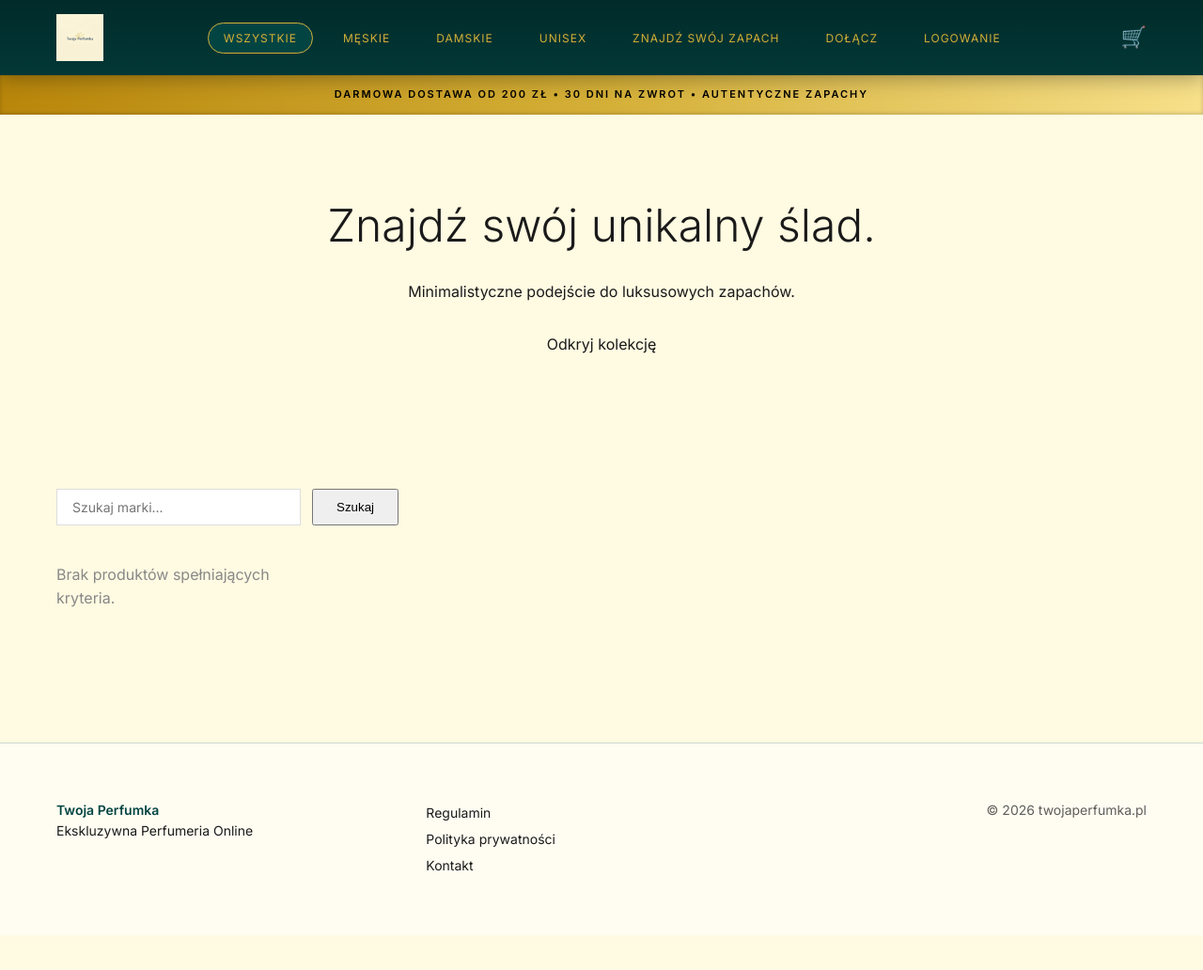
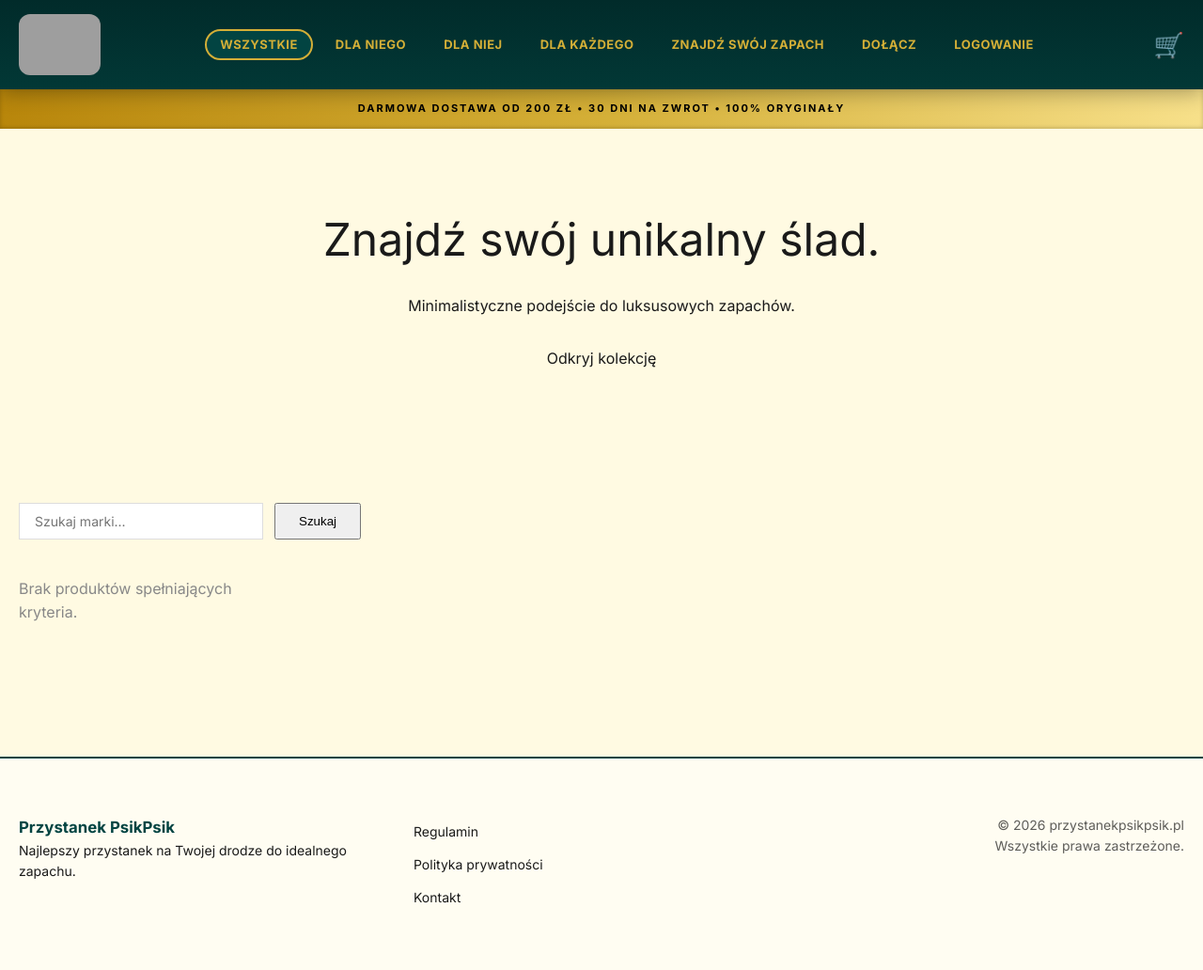
Before and after one commit to Camilleus/perfumy-mlm, a Django app: page / in a window 1280 px wide. Shown: the whole page at 94% size. Before the commit the page ends 995 px from the top, so only its background shows below. Run offline with Django 5.2, Linux system fonts and the light colour scheme; data that the repository does not hold is empty; grey boxes are pictures that could not be loaded.

Commit message:
added new logo, fixed flying logout button

```diff
--- a/templates/base.html
+++ b/templates/base.html
@@ -4,70 +4,96 @@
 <head>
     <meta charset="UTF-8">
     <meta name="viewport" content="width=device-width, initial-scale=1.0">
-    <title>Twoja Perfumka</title>
-    <link href="https://fonts.googleapis.com/css2?family=Inter:wght@300;400;600&display=swap" rel="stylesheet">
+    <title>Przystanek PsikPsik | Twój świat zapachów</title>
+    <link href="https://fonts.googleapis.com/css2?family=Inter:wght@400;700&display=swap" rel="stylesheet">
     <style>
         :root {
             --bg-main: #FFFAE2;
-            /* Poprawka 3: Ciemniejsza zieleń z nutą niebieskiego */
             --accent-dark: #012b2a;
-            /* Poprawka 4: Forest Green do przycisków/zakładek */
             --forest-green: #024442;
             --gold: #D4AF37;
-            /* Poprawka 5: Złoty gradient do paska */
             --gold-gradient: linear-gradient(90deg, #b8860b 0%, #D4AF37 50%, #f7e08a 100%);
-            /* Poprawka 6: Gradient dla Navbaru */
             --nav-gradient: linear-gradient(180deg, #012b2a 0%, #023836 100%);
             --text-dark: #1A1A1A;
         }
 
         * { margin: 0; padding: 0; box-sizing: border-box; }
         body { font-family: 'Inter', sans-serif; background: var(--bg-main); color: var(--text-dark); line-height: 1.6; }
-        .container { max-width: 1200px; margin: 0 auto; padding: 0 20px; }
+        .container { max-width: 1300px; margin: 0 auto; padding: 0 20px; }
         a { text-decoration: none; color: inherit; }
 
         header {
             padding: 15px 0;
             position: sticky;
             top: 0;
-            background: var(--nav-gradient); /* Poprawka 6 */
+            background: var(--nav-gradient);
             z-index: 1000;
             box-shadow: 0 4px 20px rgba(0,0,0,0.3);
         }
 
         nav {
             display: grid;
-            grid-template-columns: auto 1fr auto; /* Poprawka 2: Miejsce na nowe logo */
+            grid-template-columns: auto 1fr auto;
             align-items: center;
-            gap: 40px;
+            gap: 30px;
         }
 
-        .logo img { height: 50px; width: auto; display: block; }
+        .logo img {
+            height: 65px; /* Zwiększone z 55px dla lepszej widoczności */
+            width: auto;
+            display: block;
+            border-radius: 12px; /* Zaokrąglenie rogów dla kwadratowego logo */
+            transition: transform 0.2s; /* Delikatny efekt na hover */
+        }
 
-        .nav-links { display: flex; gap: 15px; justify-content: center; list-style: none; }
+        .logo img:hover {
+            transform: scale(1.03); /* Subtelne powiększenie po najechaniu */
+        }
 
-        /* Poprawka 4: Nowy styl zakładek */
-        .nav-links a, .nav-links button {
-            font-size: 12px;
+        .nav-links {
+            display: flex;
+            gap: 8px; /* Zmniejszony odstęp z 15px na 8px, aby pomieścić dodatkowy przycisk */
+            justify-content: center;
+            list-style: none;
+            align-items: center; /* Centrowanie w pionie wszystkich elementów */
+        }
+
+        .nav-links li {
+            display: flex;
+            align-items: center;
+        }
+
+        .nav-links a,
+        .nav-links button {
+            font-size: 13px; /* Delikatna korekta z 14px na 13px przy Boldzie uratuje miejsce */
+            font-weight: 700;
             text-transform: uppercase;
-            letter-spacing: 1px;
-            color: var(--gold); /* Zmiana z białego na złoty */
-            padding: 8px 16px;
-            border-radius: 20px; /* Zaokrąglone rogi */
-            border: 1px solid transparent;
+            letter-spacing: 0.5px;
+            color: var(--gold);
+            padding: 8px 14px; /* Nieco węższe paddingi */
+            border-radius: 25px;
+            border: 2px solid transparent;
             transition: all 0.3s ease;
             white-space: nowrap;
             background: transparent;
+            cursor: pointer;
+            line-height: 1; /* Kluczowe dla wyrównania przycisku do linków */
         }
 
-        /* Efekt obramówki/przycisku na hover i active */
-        .nav-links a:hover, .nav-links a.active, .nav-links button:hover {
-            border-color: var(--gold); /* Złota obramówka */
-            background: var(--forest-green); /* Tło Forest Green */
-            color: var(--gold);
+        /* Reset stylów dla formularza wylogowania */
+        .nav-links form {
+            display: flex;
+            margin: 0;
+            padding: 0;
         }
 
-        /* Poprawka 5: Złoty pasek z gradientem */
+        .nav-links a:hover,
+        .nav-links a.active,
+        .nav-links button:hover {
+            border-color: var(--gold);
+            background: var(--forest-green);
+        }
+
         .trust-bar {
             background: var(--gold-gradient);
             padding: 12px 0;
@@ -75,22 +101,23 @@
             text-transform: uppercase;
             text-align: center;
             letter-spacing: 2px;
-            color: #000; /* Dla czytelności na błyszczącym złocie */
+            color: #000;
             font-weight: 700;
             box-shadow: inset 0 -1px 4px rgba(0,0,0,0.2);
         }
 
-        .cart-icon { justify-self: end; color: var(--gold); font-size: 22px; transition: transform 0.2s; }
-        .cart-icon:hover { transform: scale(1.1); }
+        .cart-icon { justify-self: end; color: var(--gold); font-size: 26px; transition: transform 0.2s; }
+        .cart-icon:hover { transform: scale(1.15); }
 
         footer {
             padding: 60px 0;
             font-size: 14px;
-            border-top: 1px solid rgba(2, 68, 66, 0.2);
+            border-top: 2px solid var(--forest-green);
             background: #fffdf2;
             margin-top: 80px;
         }
         .footer-grid { display: grid; grid-template-columns: repeat(3, 1fr); gap: 20px; }
+
     </style>
 </head>
 <body>
@@ -99,13 +126,13 @@
     <div class="container">
         <nav>
             <div class="logo">
-                <a href="/"><img src="{% static 'images/logo.png' %}" alt="Twoja Perfumka"></a>
+                <a href="/"><img src="{% static 'images/przystanek_psik-psikV2.png' %}" alt="Przystanek PsikPsik"></a>
             </div>
             <ul class="nav-links">
                 <li><a href="/?gender=" class="{% if not request.GET.gender %}active{% endif %}">Wszystkie</a></li>
-                <li><a href="/?gender=M" class="{% if request.GET.gender == 'M' %}active{% endif %}">Męskie</a></li>
-                <li><a href="/?gender=K" class="{% if request.GET.gender == 'K' %}active{% endif %}">Damskie</a></li>
-                <li><a href="/?gender=U" class="{% if request.GET.gender == 'U' %}active{% endif %}">Unisex</a></li>
+                <li><a href="/?gender=M" class="{% if request.GET.gender == 'M' %}active{% endif %}">Dla Niego</a></li>
+                <li><a href="/?gender=K" class="{% if request.GET.gender == 'K' %}active{% endif %}">Dla Niej</a></li>
+                <li><a href="/?gender=U" class="{% if request.GET.gender == 'U' %}active{% endif %}">Dla Każdego</a></li>
                 <li><a href="{% url 'quiz' %}">Znajdź swój zapach</a></li>
 
                 {% if not request.user.is_authenticated %}
@@ -126,21 +153,24 @@
     </div>
 </header>
 
-<div class="trust-bar">Darmowa dostawa od 200 zł &bull; 30 dni na zwrot &bull; Autentyczne zapachy</div>
+<div class="trust-bar">Darmowa dostawa od 200 zł &bull; 30 dni na zwrot &bull; 100% Oryginały</div>
 
 {% block content %}{% endblock %}
 
 <footer>
     <div class="container footer-grid">
-        <div><strong style="color: var(--forest-green)">Twoja Perfumka</strong><br>Ekskluzywna Perfumeria Online</div>
+        <div><strong style="color: var(--forest-green); font-size: 1.2em;">Przystanek PsikPsik</strong><br>Najlepszy przystanek na Twojej drodze do idealnego zapachu.</div>
         <div>
-            <ul style="list-style:none; line-height: 2">
+            <ul style="list-style:none; line-height: 2.5">
                 <li><a href="#">Regulamin</a></li>
                 <li><a href="#">Polityka prywatności</a></li>
                 <li><a href="#">Kontakt</a></li>
             </ul>
         </div>
-        <div style="text-align:right; opacity: 0.7">&copy; 2026 twojaperfumka.pl</div>
+        <div style="text-align:right; opacity: 0.7">
+            &copy; 2026 przystanekpsikpsik.pl<br>
+            Wszystkie prawa zastrzeżone.
+        </div>
     </div>
 </footer>
 
```
